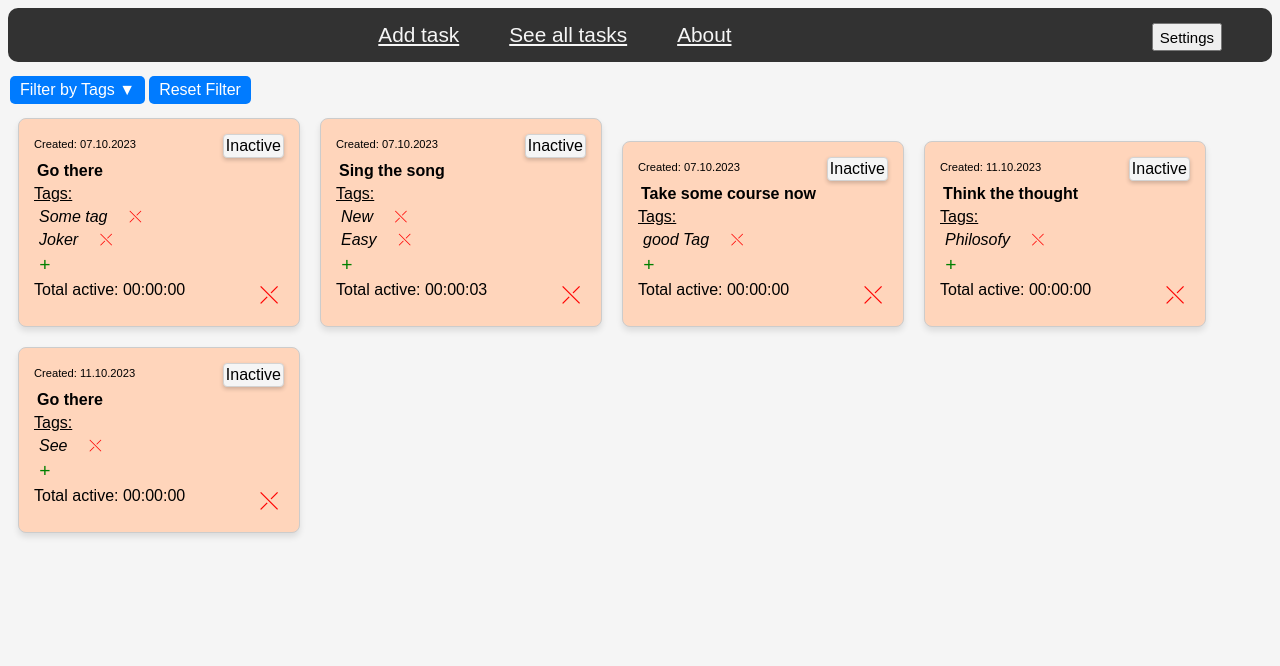
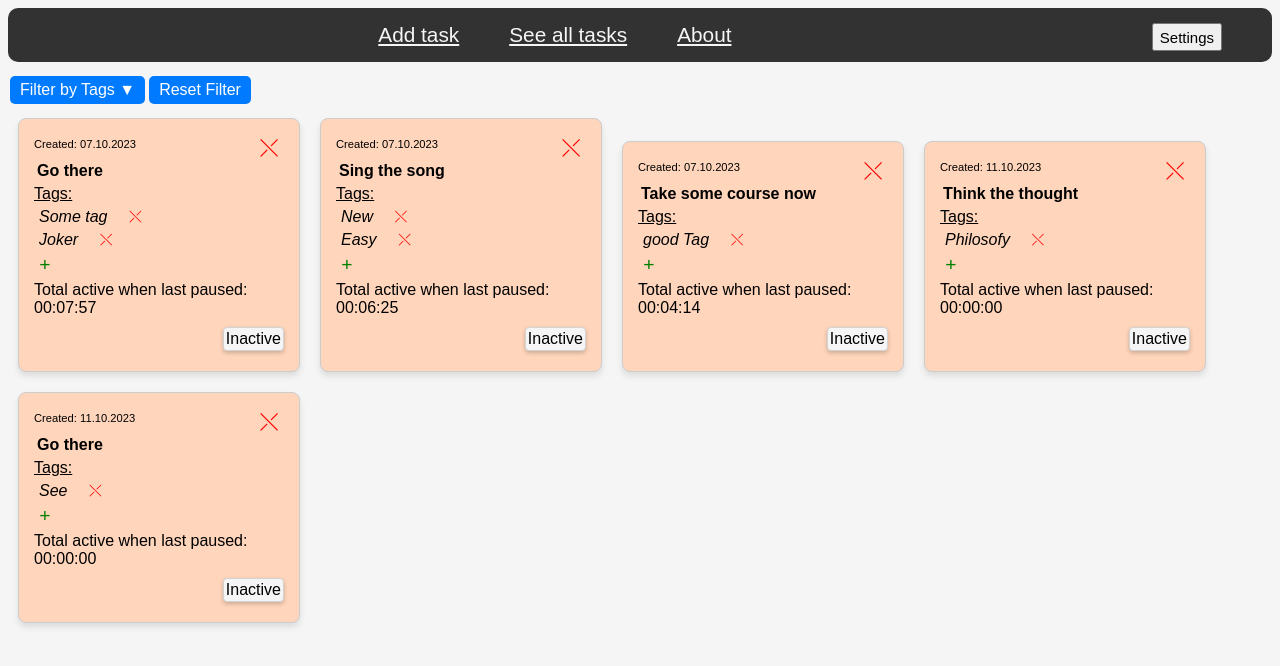
Before and after one commit to iuloz/Tasks-Activity-Monitoring, a React (Create React App) app in the folder work-hours-recording-application/: page /recordings in a window 1280 px wide. Shown: the top 666 px of the page. Built offline with nearby package versions, Linux system fonts and the light colour scheme; data requests are answered from the project's data file.

Commit message:
Rerener is triggered after status change

```diff
--- a/work-hours-recording-application/db.json
+++ b/work-hours-recording-application/db.json
@@ -9,12 +9,50 @@
         "Joker"
       ],
       "start": [
-        "21.10.2023, 21:43:44"
+        "21.10.2023, 21:43:44",
+        "21.10.2023, 22:22:47",
+        "21.10.2023, 22:30:00",
+        "21.10.2023, 22:39:45",
+        "21.10.2023, 22:41:23",
+        "21.10.2023, 22:43:38",
+        "21.10.2023, 23:03:33",
+        "21.10.2023, 23:04:11",
+        "21.10.2023, 23:04:27",
+        "21.10.2023, 23:07:15",
+        "21.10.2023, 23:14:47",
+        "21.10.2023, 23:15:25",
+        "21.10.2023, 23:21:08",
+        "21.10.2023, 23:25:55",
+        "21.10.2023, 23:27:11",
+        "21.10.2023, 23:34:01",
+        "21.10.2023, 23:37:34",
+        "21.10.2023, 23:37:52",
+        "21.10.2023, 23:38:55",
+        "21.10.2023, 23:39:43"
       ],
       "end": [
-        "21.10.2023, 21:43:46"
+        "21.10.2023, 21:43:46",
+        "21.10.2023, 22:22:52",
+        "21.10.2023, 22:30:08",
+        "21.10.2023, 22:39:48",
+        "21.10.2023, 22:41:28",
+        "21.10.2023, 22:43:42",
+        "21.10.2023, 23:03:55",
+        "21.10.2023, 23:04:14",
+        "21.10.2023, 23:04:33",
+        "21.10.2023, 23:07:18",
+        "21.10.2023, 23:14:50",
+        "21.10.2023, 23:15:39",
+        "21.10.2023, 23:25:34",
+        "21.10.2023, 23:26:58",
+        "21.10.2023, 23:27:21",
+        "21.10.2023, 23:34:39",
+        "21.10.2023, 23:37:44",
+        "21.10.2023, 23:38:00",
+        "21.10.2023, 23:39:02",
+        "21.10.2023, 23:39:51"
       ],
-      "timeTotal": "00:00:00",
+      "timeTotal": "00:07:57",
       "id": "2"
     },
     {
@@ -26,12 +64,26 @@
         "Easy"
       ],
       "start": [
-        "21.10.2023, 21:43:46"
+        "21.10.2023, 21:43:46",
+        "21.10.2023, 23:03:36",
+        "21.10.2023, 23:04:14",
+        "21.10.2023, 23:07:18",
+        "21.10.2023, 23:14:50",
+        "21.10.2023, 23:15:29",
+        "21.10.2023, 23:21:17",
+        "21.10.2023, 23:34:05"
       ],
       "end": [
-        "21.10.2023, 21:43:49"
+        "21.10.2023, 21:43:49",
+        "21.10.2023, 23:03:57",
+        "21.10.2023, 23:04:26",
+        "21.10.2023, 23:07:35",
+        "21.10.2023, 23:15:21",
+        "21.10.2023, 23:15:40",
+        "21.10.2023, 23:25:35",
+        "21.10.2023, 23:34:37"
       ],
-      "timeTotal": "00:00:03",
+      "timeTotal": "00:06:25",
       "id": "3"
     },
     {
@@ -41,9 +93,13 @@
       "tags": [
         "good Tag"
       ],
-      "start": [],
-      "end": [],
-      "timeTotal": "00:00:00",
+      "start": [
+        "21.10.2023, 23:21:22"
+      ],
+      "end": [
+        "21.10.2023, 23:25:36"
+      ],
+      "timeTotal": "00:04:14",
       "id": "4"
     },
     {
--- a/work-hours-recording-application/src/AllRecordings.js
+++ b/work-hours-recording-application/src/AllRecordings.js
@@ -11,7 +11,20 @@ function AllRecordings() {
     const [selectedTags, setSelectedTags] = useState([]);
     const [filterActive, setFilterActive] = useState(false);
     const [updateTags, setUpdateTags] = useState(false);
-    const [itemStatus, setItemStatus] = useState(false);
+    // const [itemStatus, setItemStatus] = useState(false);
+    const [render, setRender] = useState(false);
+
+
+
+
+
+    useEffect(() => {
+        const timer = setTimeout(() => {
+            setRender(true);
+        }, 1000); // Render after 2 seconds
+
+        return () => clearTimeout(timer); // Clean up the timer on component unmount
+    }, [render]);
 
 
     // Fetching all recordings from db.json
@@ -20,7 +33,7 @@ function AllRecordings() {
             .then(response => response.json())
             .then(data => setRecordingList(data))
             .catch(error => console.error('Error fetching data:', error));
-    }, [showFilterDropdown, updateTags, itemStatus]);
+    }, [showFilterDropdown, updateTags]);
 
     // Setting array of unique tags
     useEffect(() => {
@@ -46,9 +59,13 @@ function AllRecordings() {
         setUpdateTags(!updateTags);
     }
 
+    const setItemStatus = (stat) => {
+        setRender(stat);
+    }
 
 
-    return (
+
+    return !render ? <p>LOADING...</p> : (
         <div>
             <button className='filtering' onClick={() => setShowFilterDropdown(!showFilterDropdown)}>Filter by Tags &#9660;</button>
             {showFilterDropdown && (
@@ -89,7 +106,7 @@ function AllRecordings() {
                             uniqueTagsUpdate={newTagsFromTaskItem}
                             timeTotal={item.timeTotal}
                             setItemStatus={setItemStatus}
-                            itemStatus={itemStatus}
+                            // itemStatus={itemStatus}
                             recordingsList={recordingsList}
                         />
                     )
@@ -110,7 +127,7 @@ function AllRecordings() {
                         uniqueTagsUpdate={newTagsFromTaskItem}
                         timeTotal={item.timeTotal}
                         setItemStatus={setItemStatus}
-                        itemStatus={itemStatus}
+                        // itemStatus={itemStatus}
                         recordingsList={recordingsList}
                     />
                 )
--- a/work-hours-recording-application/src/TasksItem.js
+++ b/work-hours-recording-application/src/TasksItem.js
@@ -1,4 +1,4 @@
-import { useState, useRef, useEffect } from 'react';
+import { useState, useRef } from 'react';
 
 
 function TasksItem(props) {
@@ -15,39 +15,31 @@ function TasksItem(props) {
     const [startTimes, setStartTimes] = useState(props.startTimes);
     const [endTimes, setEndTimes] = useState(props.endTimes);
     const dragElementRef = useRef(null);
-    const [timer, setTimer] = useState({ hours: 0, minutes: 0, seconds: 0 });
+    // const [timer, setTimer] = useState({ hours: 0, minutes: 0, seconds: 0 });
     const [timeTotal, setTimeTotal] = useState(props.timeTotal);
-    // const [allTasks, setAllTasks] = useState([]);
+
 
 
     // useEffect(() => {
-    //     fetch('/records')
-    //         .then(response => response.json())
-    //         .then(data => setAllTasks(data))
-    //         .catch(error => console.error('Error fetching data:', error));
-    // }, []);
+    //     const [hours, minutes, seconds] = timeTotal.split(':').map(Number);
+    //     setTimer({ hours, minutes, seconds });
+    //     const interval = setInterval(() => {
+    //         if (status === 'Active') {
+    //             setTimer(prevTime => {
+    //                 const newSeconds = prevTime.seconds + 1;
+    //                 const newMinutes = prevTime.minutes + Math.floor(newSeconds / 60);
+    //                 const newHours = prevTime.hours + Math.floor(newMinutes / 60);
+    //                 return {
+    //                     hours: newHours,
+    //                     minutes: newMinutes % 60,
+    //                     seconds: newSeconds % 60,
+    //                 };
+    //             });
+    //         }
+    //     }, 1000);
 
-
-    useEffect(() => {
-        const [hours, minutes, seconds] = timeTotal.split(':').map(Number);
-        setTimer({ hours, minutes, seconds });
-        const interval = setInterval(() => {
-            if (status === 'Active') {
-                setTimer(prevTime => {
-                    const newSeconds = prevTime.seconds + 1;
-                    const newMinutes = prevTime.minutes + Math.floor(newSeconds / 60);
-                    const newHours = prevTime.hours + Math.floor(newMinutes / 60);
-                    return {
-                        hours: newHours,
-                        minutes: newMinutes % 60,
-                        seconds: newSeconds % 60,
-                    };
-                });
-            }
-        }, 1000);
-
-        return () => clearInterval(interval);
-    }, [status, timeTotal]);
+    //     return () => clearInterval(interval);
+    // }, [status, timeTotal]);
 
 
 
@@ -74,6 +66,7 @@ function TasksItem(props) {
             minute: '2-digit',
             second: '2-digit',
         });
+
         let mode = null;
         await fetch('/settings')
             .then(response => response.json())
@@ -136,7 +129,7 @@ function TasksItem(props) {
             await addToApi('timeTotal', newTimeTotal);
         }
 
-        props.setItemStatus(!props.itemStatus);
+        props.setItemStatus(false);
 
     }
 
@@ -239,7 +232,9 @@ function TasksItem(props) {
             onDragOver={onDragOver}
             onDrop={onDrop}
         >
-            <p style={{ display: 'inline', fontSize: '0.7rem' }}>Created: {props.date}</p><span onClick={changeStatus} className='status'>{status}</span>
+            <p style={{ display: 'inline', fontSize: '0.7rem' }}>Created: {props.date}</p>
+            <span id='delete_task' onClick={removeComponent}>⤬</span>
+
 
             {taskEditing ? (
                 <input
@@ -301,9 +296,10 @@ function TasksItem(props) {
             ) : (
                 <span className='tag-span' onClick={() => setAddingTag(true)} style={{ color: 'green', fontSize: '1.2rem', cursor: 'pointer' }}> +</span>
             )}
-            <p>Total active: {String(timer.hours).padStart(2, '0')}:{String(timer.minutes).padStart(2, '0')}:{String(timer.seconds).padStart(2, '0')}
-                <span id='delete_task' onClick={removeComponent}>⤬</span>
+            <p>Total active when last paused: {timeTotal}
+                {/* {String(timer.hours).padStart(2, '0')}:{String(timer.minutes).padStart(2, '0')}:{String(timer.seconds).padStart(2, '0')} */}
             </p>
+            <p onClick={changeStatus} className='status'>{status}</p>
         </div>
     );
 }
```
